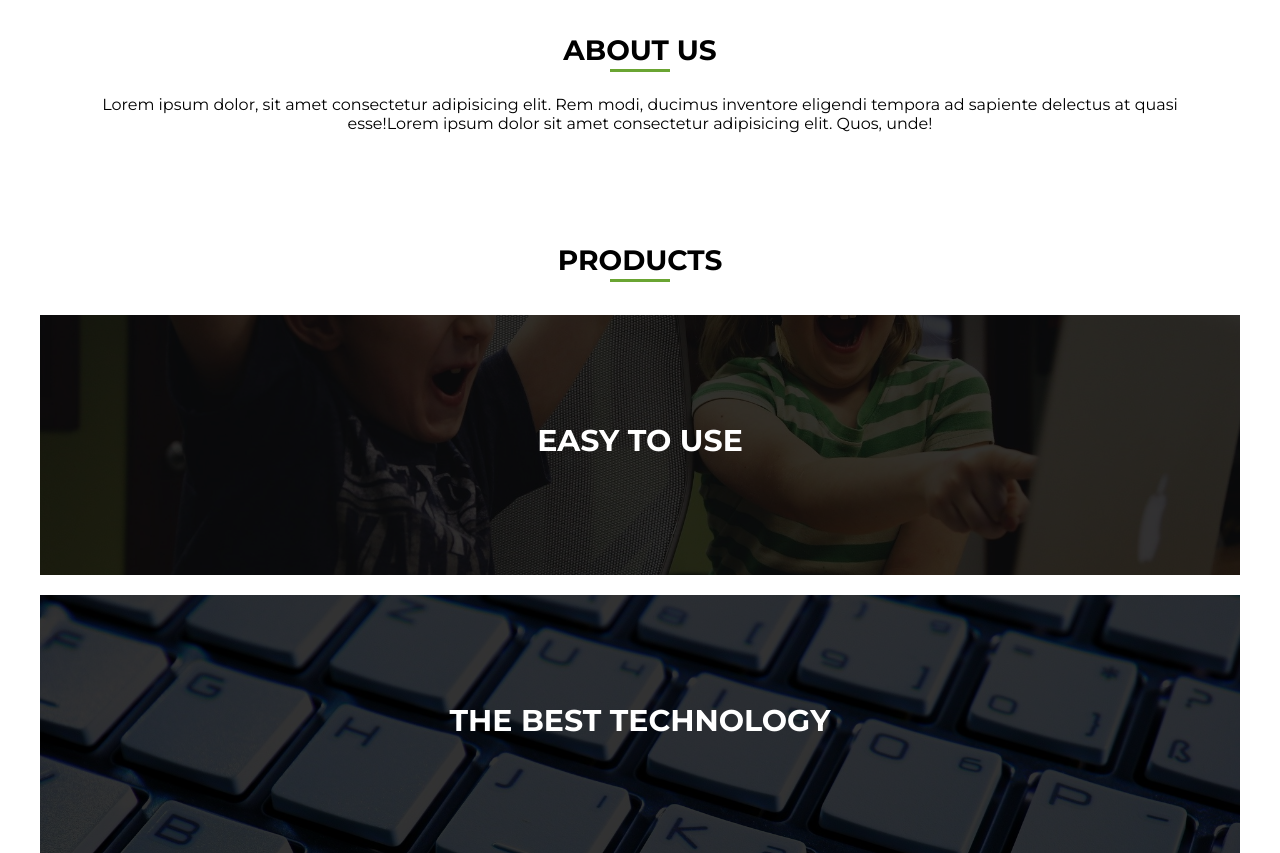
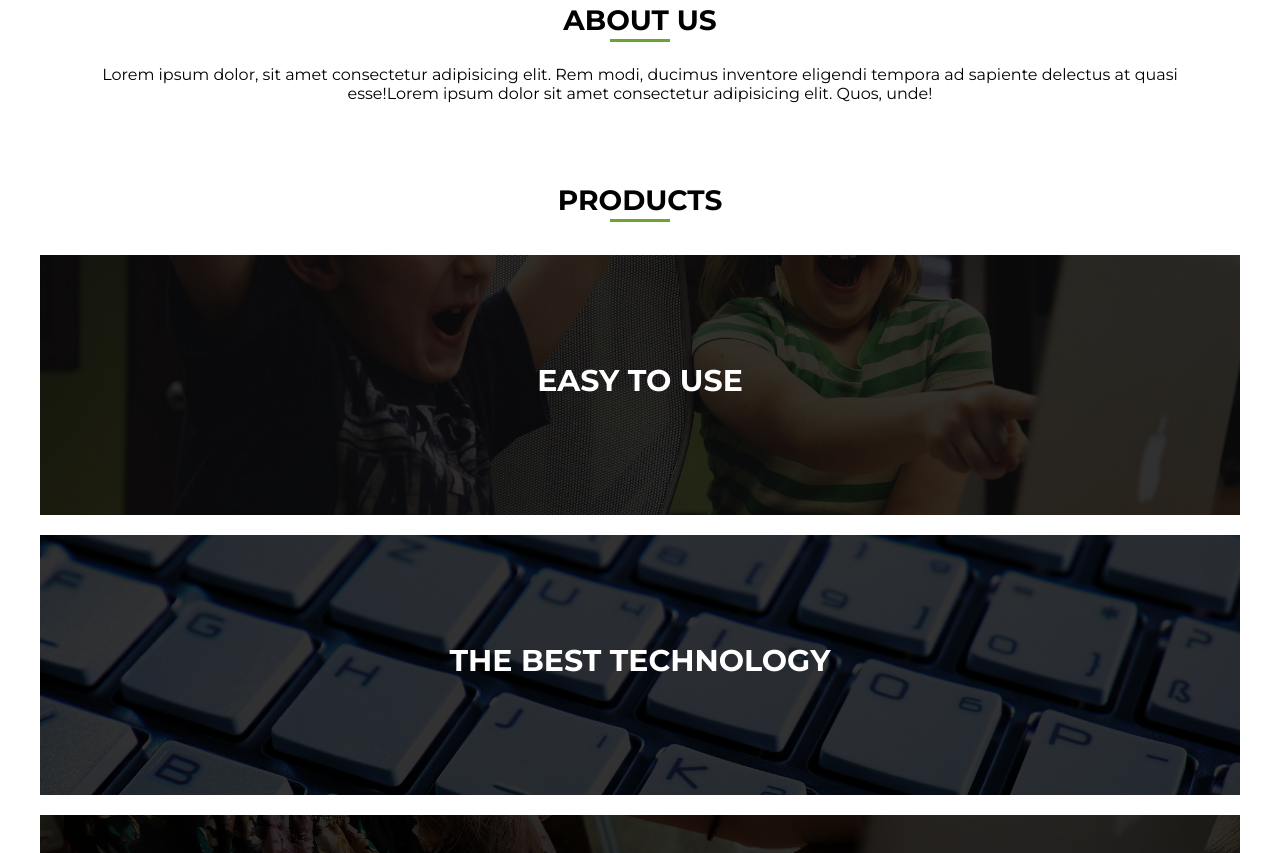
Before and after one commit to noekurzawa/LayoutDesign, a plain HTML site: page index.html in a window 1280 px wide. Shown: the part 467-1320 px from the top of the page. Drawn offline with Linux system fonts and the light colour scheme.

```diff
--- a/css/main.css
+++ b/css/main.css
@@ -89,7 +89,6 @@ nav {
 }
 
 /* MAIN */
-
 section {
     margin: 80px 0;
 }
@@ -99,7 +98,6 @@ main h2 {
     margin: 28px;
     text-align: center;
     text-transform: uppercase;
-    /* margin-bottom: 20px; */
 }
 
 .underline {
--- a/css/medium.css
+++ b/css/medium.css
@@ -1,5 +1,4 @@
 /* @media (min-width: 768px) { ... } */
-
 .nav-mobile {
     display: none;
 }
@@ -27,12 +26,7 @@
     color: white;
 }
 
-/* .main-product {
-    width: 48%;
-} */
-
 /* HEADER */
-
 .header-text h1 {
     font-size: 46px;
 }
@@ -43,14 +37,11 @@
 }
 
 /* MAIN */
-
 section {
-    margin: 110px 0;
     text-align: center;
 }
 
 /* FOOTER */
-
 footer {
     font-size: 14px;
 }
```
